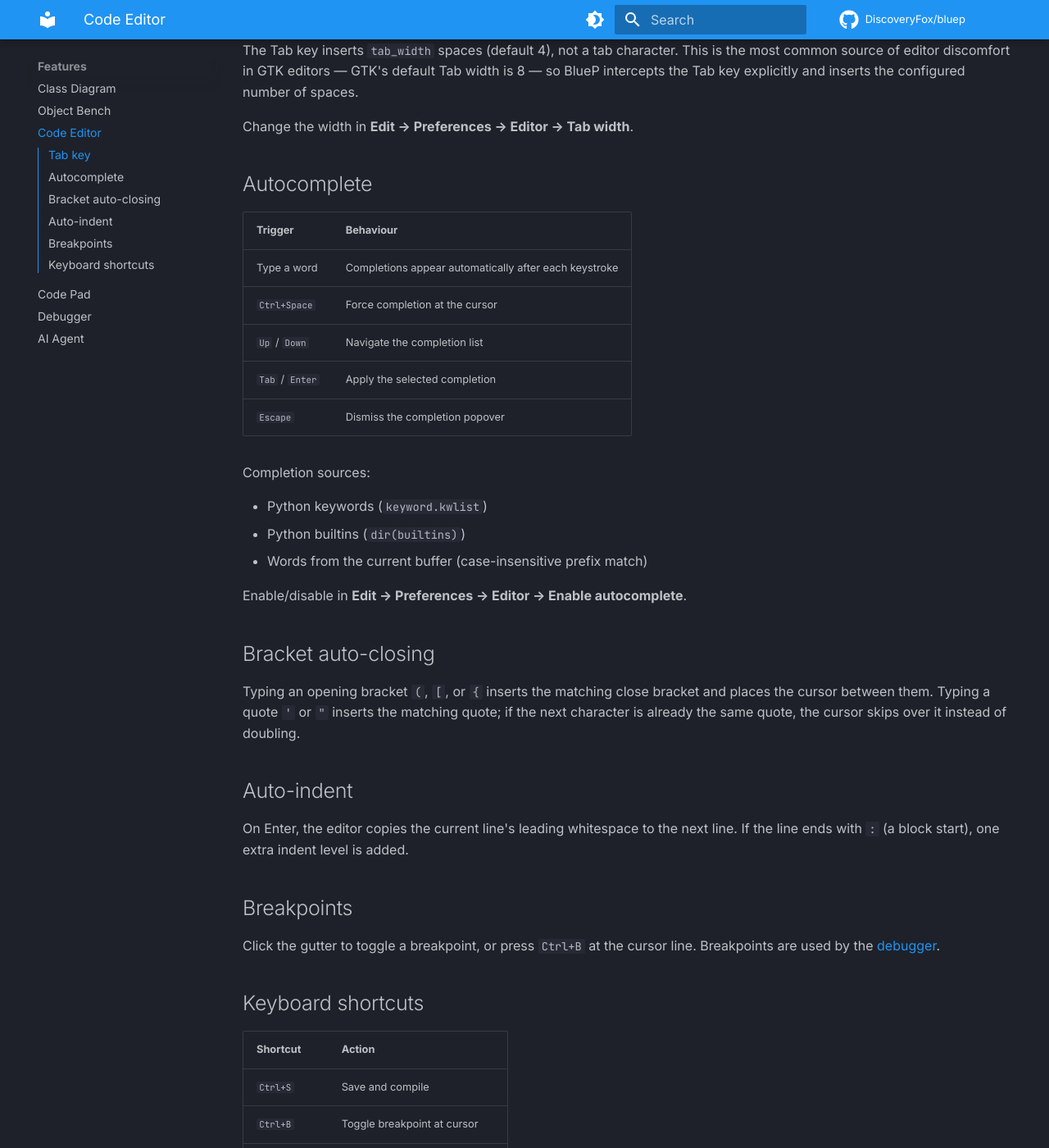
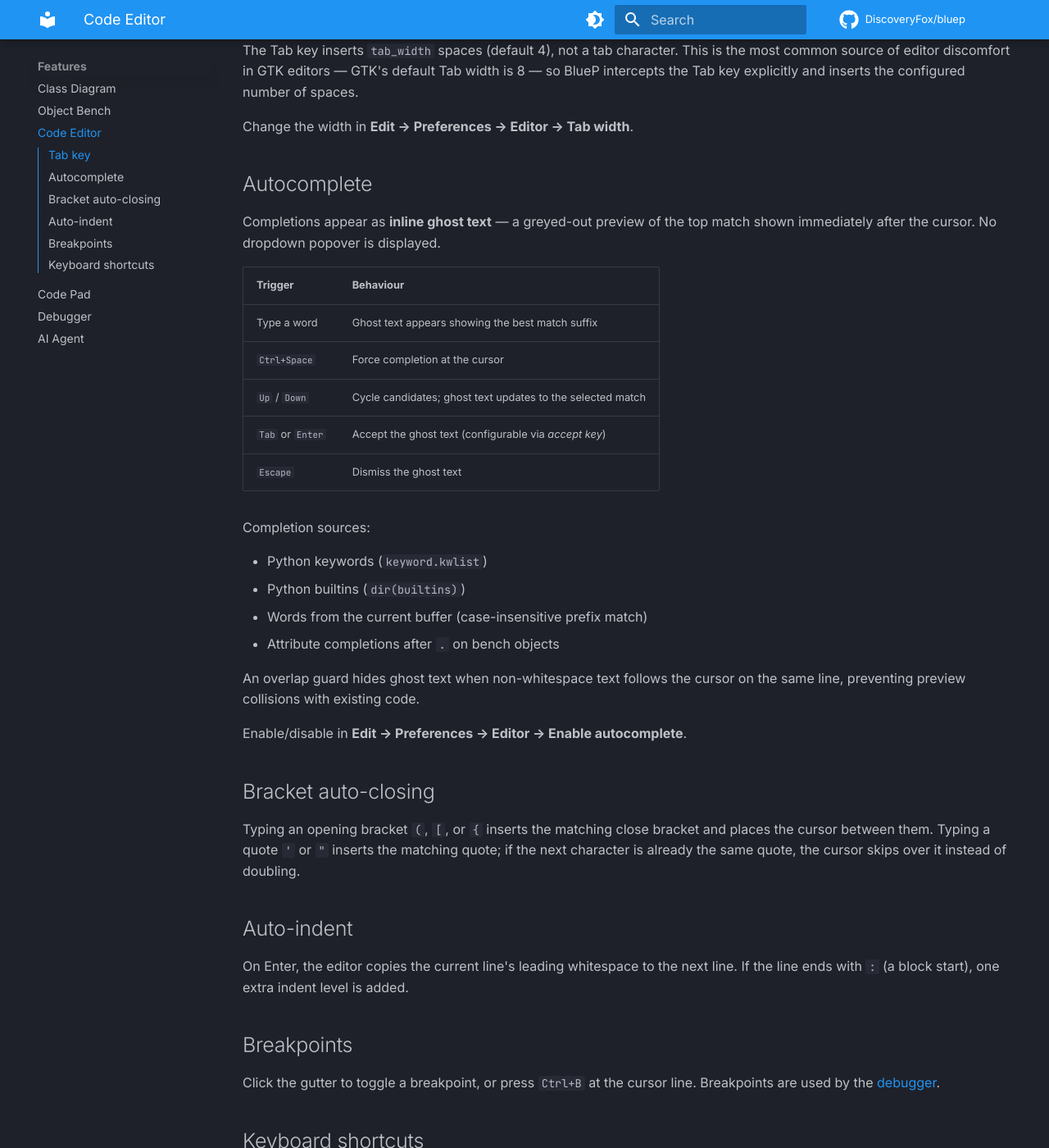
Before and after one commit to DiscoveryFox/bluep, an MkDocs documentation site: the page built from docs/features/code-editor.md, in a window 1280 px wide and 1400 px high, scrolled down 321 px. Shown: the whole window at 82% size. Built offline with MkDocs 1.6.1 and Material for MkDocs 9.7.7, drawn with Linux system fonts in a browser that asks for light colours; comment, search, counter and statistics services are not loaded; some of the changed text lies outside the part shown.

Commit message:
docs: update for ghost text completion, panel hide/show, AI untested warning
- code-editor.md: document inline ghost text autocomplete (no dropdown),
  Up/Down cycling, overlap guard, zoom shortcuts
- ai-agent.md: add untested warning admonition
- architecture/ui.md: add panel hide/show to main_window responsibilities,
  update code_editor autocomplete description
- index.md: update key features with ghost text, collapsible panels, AI untested

```diff
--- a/docs/features/code-editor.md
+++ b/docs/features/code-editor.md
@@ -15,19 +15,26 @@ Change the width in **Edit → Preferences → Editor → Tab width**.
 
 ## Autocomplete
 
+Completions appear as **inline ghost text** — a greyed-out preview of the top
+match shown immediately after the cursor. No dropdown popover is displayed.
+
 | Trigger | Behaviour |
 |---|---|
-| Type a word | Completions appear automatically after each keystroke |
+| Type a word | Ghost text appears showing the best match suffix |
 | `Ctrl+Space` | Force completion at the cursor |
-| `Up` / `Down` | Navigate the completion list |
-| `Tab` / `Enter` | Apply the selected completion |
-| `Escape` | Dismiss the completion popover |
+| `Up` / `Down` | Cycle candidates; ghost text updates to the selected match |
+| `Tab` or `Enter` | Accept the ghost text (configurable via *accept key*) |
+| `Escape` | Dismiss the ghost text |
 
 Completion sources:
 
 - Python keywords (`keyword.kwlist`)
 - Python builtins (`dir(builtins)`)
 - Words from the current buffer (case-insensitive prefix match)
+- Attribute completions after `.` on bench objects
+
+An overlap guard hides ghost text when non-whitespace text follows the cursor
+on the same line, preventing preview collisions with existing code.
 
 Enable/disable in **Edit → Preferences → Editor → Enable autocomplete**.
 
@@ -56,6 +63,8 @@ Breakpoints are used by the [debugger](debugger.md).
 | `Ctrl+S` | Save and compile |
 | `Ctrl+B` | Toggle breakpoint at cursor |
 | `Ctrl+Space` | Force autocomplete |
-| `Tab` | Insert configured spaces |
-| `Enter` | Newline with auto-indent |
-| `Escape` | Dismiss autocomplete popover |
+| `Ctrl+0/+/-` | Reset / zoom in / zoom out font size |
+| `Tab` | Insert configured spaces or accept ghost text |
+| `Enter` | Newline with auto-indent or accept ghost text |
+| `Up` / `Down` | Cycle autocomplete candidates (when ghost text visible) |
+| `Escape` | Dismiss ghost text |
```
Also changed, not shown: docs/architecture/ui.md (+7 -2 lines), docs/features/ai-agent.md (+6 -0 lines), docs/index.md (+3 -2 lines).
